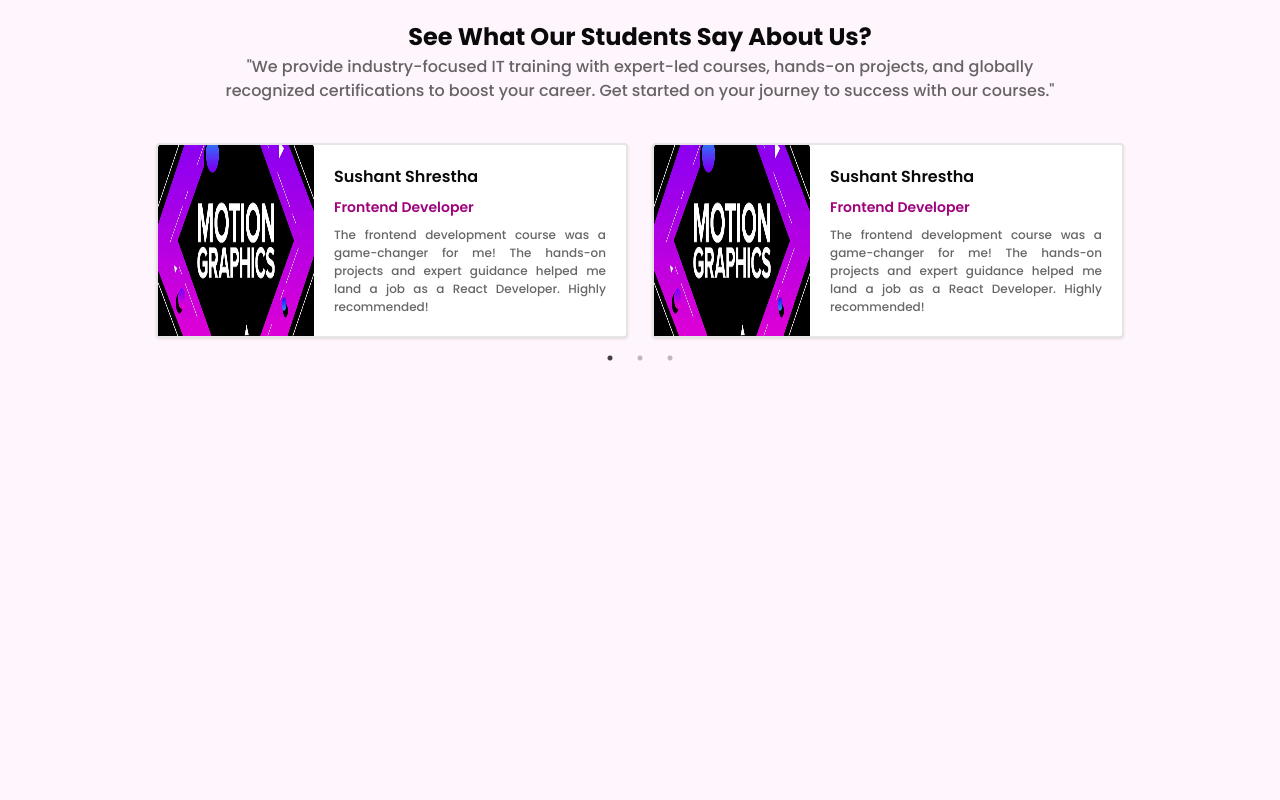
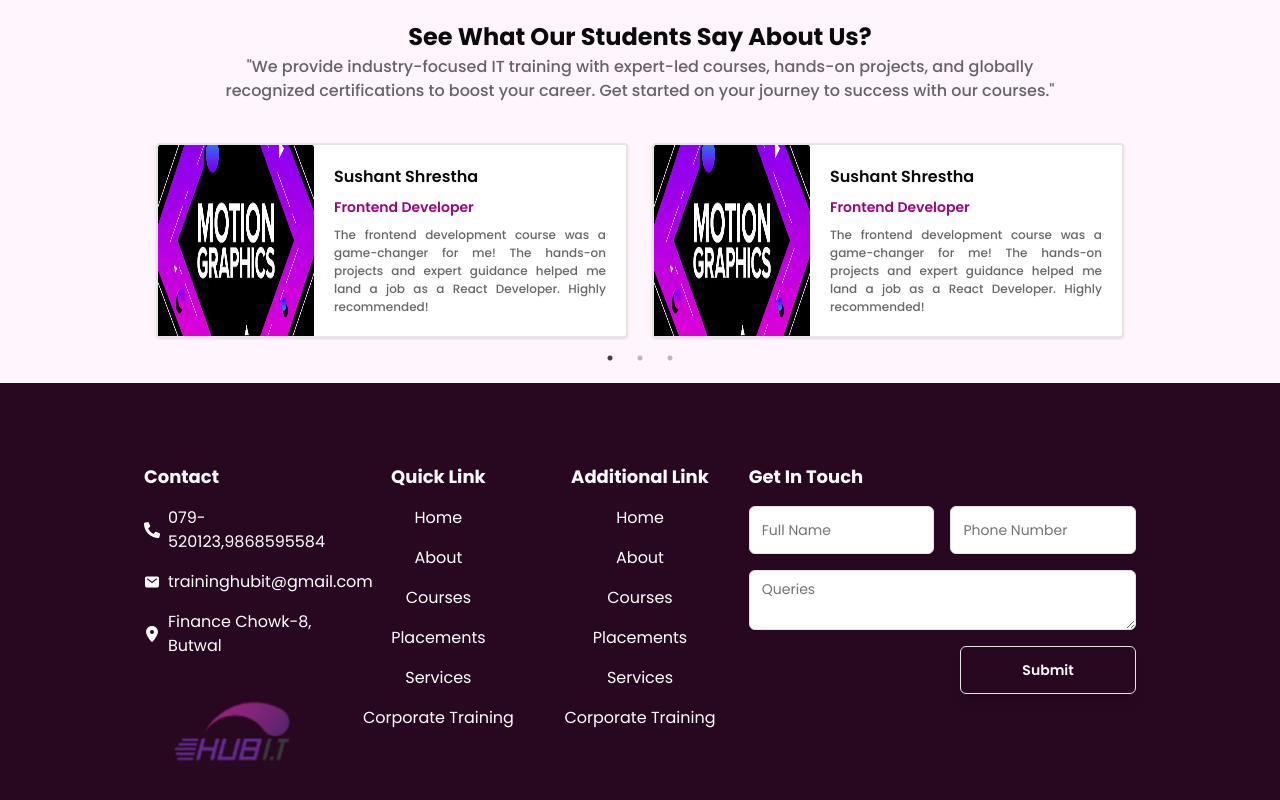
Before and after one commit to sushantshrestha22/HubitUsersite, a Next.js app in the folder my-app/: page / in a window 1280 px wide. Shown: the part 4023-4823 px from the top of the page. Before the commit the page ends 4406 px from the top, so only its background shows below. Built offline with nearby package versions, Linux system fonts and the light colour scheme.

Commit message:
Footer completed

```diff
--- a/my-app/app/layout.tsx
+++ b/my-app/app/layout.tsx
@@ -25,7 +25,7 @@ export default function RootLayout({
       <body className={`${poppins.variable} antialiased`}>
         <Header />
         {children}
-        {/* <Footer /> */}
+        <Footer />
       </body>
     </html>
   );
--- /dev/null
+++ b/my-app/components/form/getintouch/form.tsx
@@ -0,0 +1,56 @@
+"use client";
+import { Button } from "@/components/ui/button";
+import { Input } from "@/components/ui/input";
+import { Textarea } from "@/components/ui/textarea";
+import * as React from "react";
+import { useForm } from "react-hook-form";
+
+type FormData = {
+  fullName: string;
+  phone: string;
+  queries: string;
+};
+
+type Props = {};
+
+const GetInTouchForm = (props: Props) => {
+  const {
+    register,
+    handleSubmit,
+    formState: { errors },
+  } = useForm<FormData>();
+  const onSubmit = handleSubmit((data: any) => console.log(data));
+  return (
+    <div className=" w-full">
+      <form
+        onSubmit={onSubmit}
+        className="grid md:grid-cols-2 gap-4"
+      >
+        <Input
+          {...register("fullName")}
+          type="text"
+          placeholder="Full Name"
+          className="bg-secondary text-accent h-12 col-span-1"
+        />
+        <Input
+          {...register("phone")}
+          type="text"
+          placeholder="Phone Number"
+          className="bg-secondary text-accent h-12 col-span-1 "
+        />
+        <Textarea
+          {...register("queries")}
+          placeholder="Queries"
+          className="bg-secondary text-accent h-12 col-span-2"
+        />
+        <div className="col-span-2 text-end">
+          <Button type="submit" variant="outline" className="h-12 shadow-lg" size="lg">
+            Submit
+          </Button>
+        </div>
+      </form>
+    </div>
+  );
+};
+
+export default GetInTouchForm;
--- a/my-app/components/hoc/footer.tsx
+++ b/my-app/components/hoc/footer.tsx
@@ -1,11 +1,148 @@
-import React from 'react'
-
-type Props = {}
+import React from "react";
+import { FaPhoneAlt } from "react-icons/fa";
+import { IoMail } from "react-icons/io5";
+import { FaLocationDot } from "react-icons/fa6";
+import Image from "next/image";
+import Logo from "@/app/assets/image/logo.png";
+import Link from "next/link";
+import GetInTouchForm from "../form/getintouch/form";
+type Props = {};
 
 const Footer = (props: Props) => {
+  type Contact = {
+    icon?: JSX.Element | string;
+    value: string;
+  };
+
+  type QuickLink = {
+    title: string;
+    link: string;
+  };
+  type AdditionalLink = {
+    title: string;
+    link: string;
+  };
+
+  const contacts: Contact[] = [
+    {
+      icon: <FaPhoneAlt />,
+      value: "079-520123,9868595584",
+    },
+    {
+      icon: <IoMail />,
+      value: "traininghubit@gmail.com",
+    },
+    {
+      icon: <FaLocationDot />,
+      value: "Finance Chowk-8, Butwal",
+    },
+  ];
+
+  const quickLinks: QuickLink[] = [
+    {
+      title: "Home",
+      link: "/home",
+    },
+    {
+      title: "About",
+      link: "/about",
+    },
+    {
+      title: "Courses",
+      link: "/courses",
+    },
+    {
+      title: "Placements",
+      link: "/placements",
+    },
+    {
+      title: "Services",
+      link: "/services",
+    },
+    {
+      title: "Corporate Training",
+      link: "/corporate-training",
+    },
+  ];
+  const additionalLinks: AdditionalLink[] = [
+    {
+      title: "Home",
+      link: "/home",
+    },
+    {
+      title: "About",
+      link: "/about",
+    },
+    {
+      title: "Courses",
+      link: "/courses",
+    },
+    {
+      title: "Placements",
+      link: "/placements",
+    },
+    {
+      title: "Services",
+      link: "/services",
+    },
+    {
+      title: "Corporate Training",
+      link: "/corporate-training",
+    },
+  ];
+
   return (
-    <div>Footer</div>
-  )
-}
+    <div>
+      <div className="bg-[#270820] w-full lg:h-[60vh] text-secondary p-10 lg:px-36 lg:py-20 grid grid-cols-1 md:grid-cols-3 lg:grid-cols-5 md:gap-4 gap-10">
+        <div className="space-y-4 ">
+          <div className="space-y-4">
+            <div className="text-lg font-bold">Contact</div>
+            <div className="space-y-4">
+              {contacts.map((contact, index) => (
+                <div key={index} className="flex items-center gap-2">
+                  <div>{contact.icon}</div>
+                  <div>{contact.value}</div>
+                </div>
+              ))}
+            </div>
+          </div>
+          <div className="place-items-center">
+            <Image src={Logo} alt="logoError" className="sm:h-32 w-48" />
+          </div>
+        </div>
+        <div className="  space-y-4 md:place-items-center">
+          <div className="text-lg font-bold">Quick Link</div>
+          <div className="space-y-4 md:place-items-center">
+            {quickLinks.map((quickLink, index) => (
+              <div key={index} className="">
+                <Link href={quickLink.link} className="w-full">
+                  <div>{quickLink.title}</div>
+                </Link>
+              </div>
+            ))}
+          </div>
+        </div>
+        <div className=" space-y-4 md:place-items-center">
+          <div className="text-lg font-bold"> Additional Link</div>
+          <div className="space-y-4 md:place-items-center">
+            {additionalLinks.map((additional, index) => (
+              <div key={index} className="">
+                <Link href={additional.link} className="w-full">
+                  <div>{additional.title}</div>
+                </Link>
+              </div>
+            ))}
+          </div>
+        </div>
+        <div className=" md:col-span-3 lg:col-span-2 space-y-4 ">
+          <div className="text-lg font-bold">Get In Touch</div>
+          <div>
+            <GetInTouchForm />
+          </div>
+        </div>
+      </div>
+    </div>
+  );
+};
 
-export default Footer
+export default Footer;
--- /dev/null
+++ b/my-app/components/ui/textarea.tsx
@@ -0,0 +1,22 @@
+import * as React from "react"
+
+import { cn } from "@/lib/utils"
+
+const Textarea = React.forwardRef<
+  HTMLTextAreaElement,
+  React.ComponentProps<"textarea">
+>(({ className, ...props }, ref) => {
+  return (
+    <textarea
+      className={cn(
+        "flex min-h-[60px] w-full rounded-md border border-input bg-transparent px-3 py-2 text-base shadow-sm placeholder:text-muted-foreground focus-visible:outline-none focus-visible:ring-1 focus-visible:ring-ring disabled:cursor-not-allowed disabled:opacity-50 md:text-sm",
+        className
+      )}
+      ref={ref}
+      {...props}
+    />
+  )
+})
+Textarea.displayName = "Textarea"
+
+export { Textarea }
```
Also changed, not shown: 1 other file (tests, documents, lock files or other folders).
